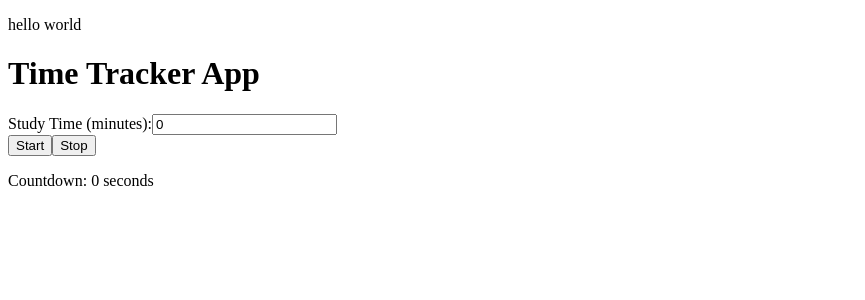
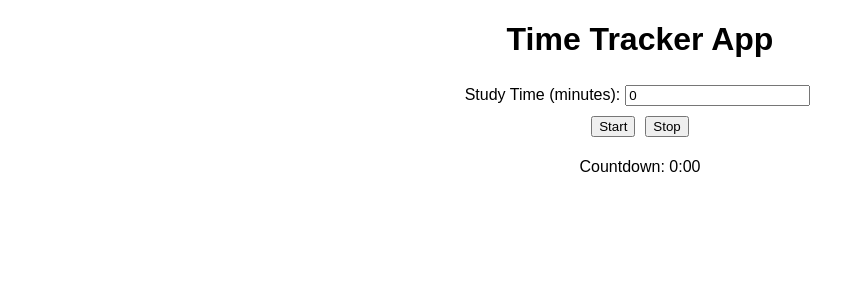
Before and after one commit to jaeyun0503/ZotFocus, a React (Vite) app in the folder frontend/: page / in a window 1280 px wide. Shown: the top 300 px of the page, without its empty margins (0-865 px from the left). Built offline with nearby package versions, Linux system fonts and the light colour scheme.

Commit message:
Format the timer

```diff
--- a/frontend/src/App.jsx
+++ b/frontend/src/App.jsx
@@ -1,12 +1,9 @@
-import { useState } from "react";
-import TimeTrackerComponent from "./StudyTimer";
 import StudyTimer from "./StudyTimer";
-// import "./StudyTimer.css";
+import "./StudyTimer.css";
 
 function App() {
   return (
     <>
-      <p>hello world</p>
       <h1>Time Tracker App</h1>
       <StudyTimer />
     </>
--- a/frontend/src/StudyTimer.jsx
+++ b/frontend/src/StudyTimer.jsx
@@ -2,7 +2,7 @@
 
 import React, { useState, useEffect } from "react";
 
-const StudyTimer = () => {
+function StudyTimer() {
   // State to store the user input and countdown time
   const [studyTime, setStudyTime] = useState(0);
   const [countdown, setCountdown] = useState(0);
@@ -42,6 +42,13 @@ const StudyTimer = () => {
     setCountdown(0);
   };
 
+  // Function to format seconds into (minutes: seconds) format
+  const formatTime = (timeInSeconds) => {
+    const minutes = Math.floor(timeInSeconds / 60);
+    const seconds = timeInSeconds % 60;
+    return `${minutes}:${seconds < 10 ? "0" : ""}${seconds}`;
+  };
+
   // Cleanup the interval when the component unmounts
   useEffect(() => {
     return () => {
@@ -61,9 +68,9 @@ const StudyTimer = () => {
       <button onClick={startTimer}>Start</button>
       <button onClick={stopTimer}>Stop</button>
       <br />
-      <p>Countdown: {countdown} seconds</p>
+      <p>Countdown: {formatTime(countdown)}</p>
     </div>
   );
-};
+}
 
 export default StudyTimer;
```
